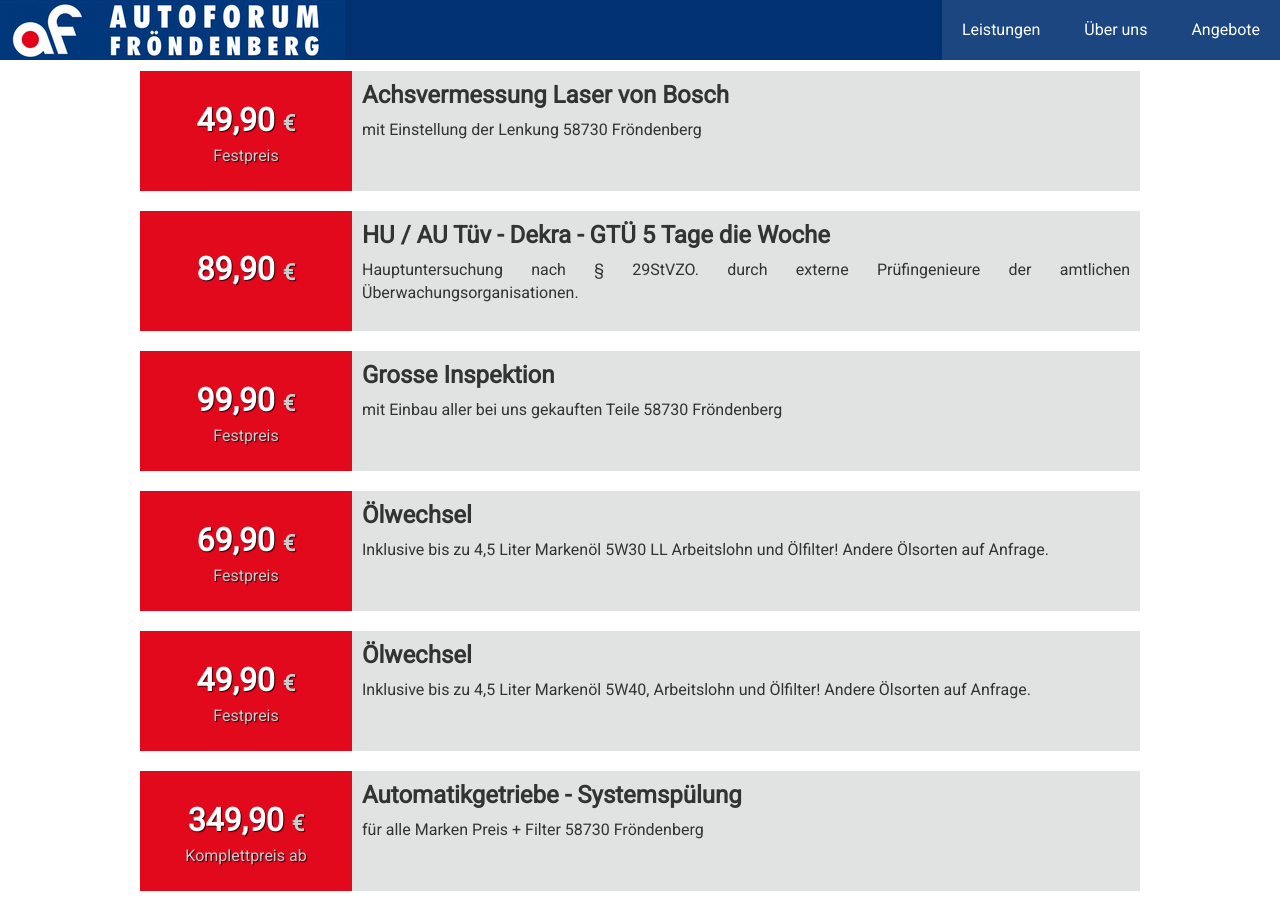
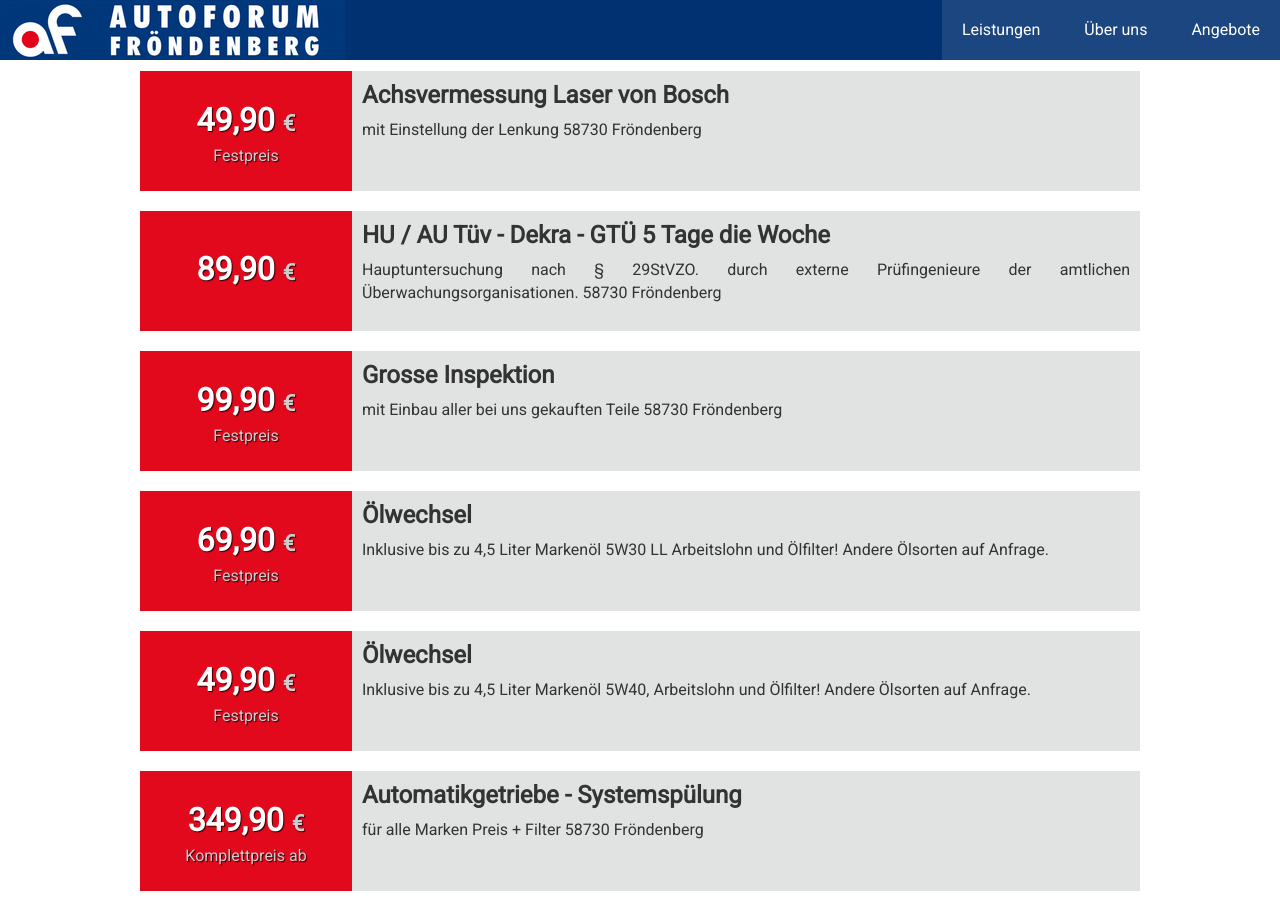
Before and after one commit to HendrikRoth/autoforum, a Jekyll site: the page built from angebote.md, in a window 1280 px wide and 900 px high, scrolled down 1480 px. Built offline with Jekyll 4.4.1, drawn with Linux system fonts in a browser that asks for light colours; some of the changed text lies outside the part shown.

Commit message:
Update from Forestry.io HOLGER HOUCK updated _posts/2019-02-25-hu-au-tüv-dekra-gtü-5-tage-die-woche.md HOLGER HOUCK updated _posts/2020-02-24-kleine_inspektion.markdown

```diff
--- a/_posts/2020-02-24-kleine_inspektion.markdown
+++ b/_posts/2020-02-24-kleine_inspektion.markdown
@@ -7,4 +7,4 @@
 preis_information: Festpreis
 
 ---
-Alle PKW, nach Herstellervorgaben, mit Stempel im Serviceheft.
+Alle PKW, nach Herstellervorgaben, mit Stempel im Serviceheft. 58730 Fröndenberg
```
Also changed, not shown: _posts/2019-02-25-hu-au-tüv-dekra-gtü-5-tage-die-woche.md (+1 -1 lines).
